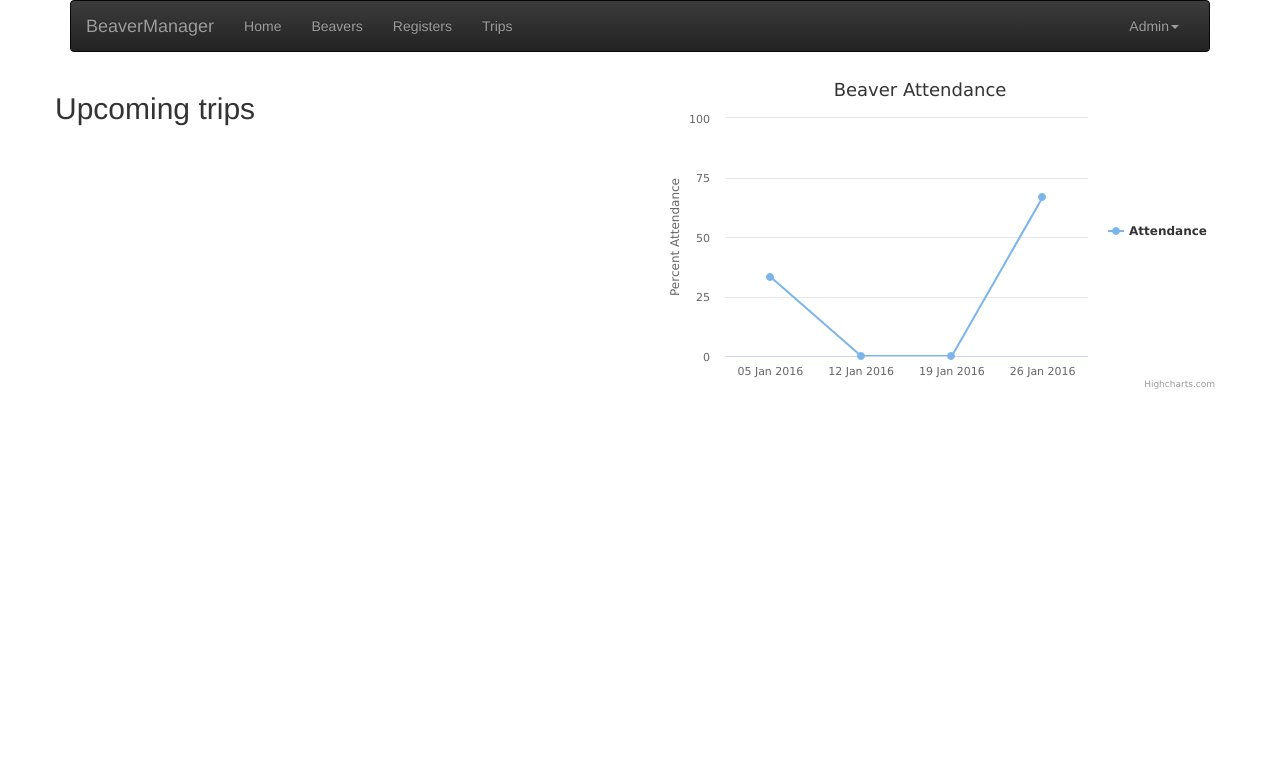
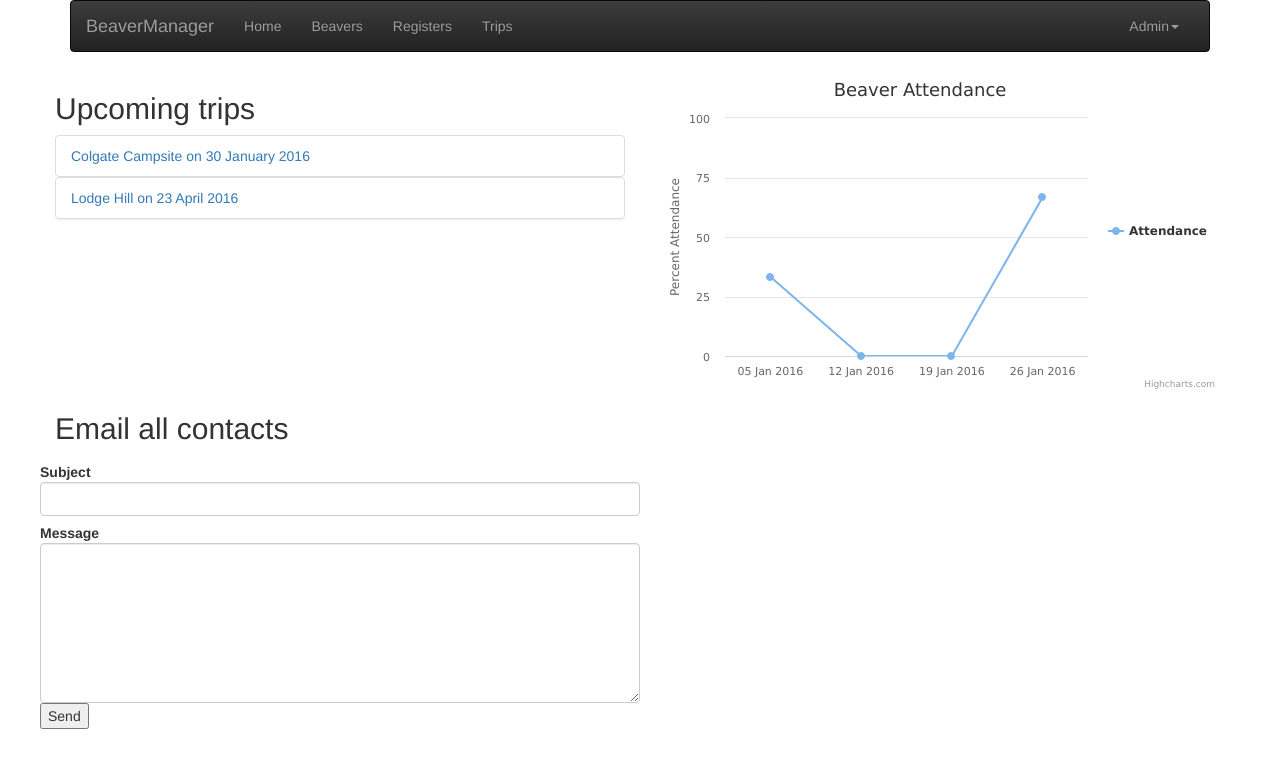
Before and after one commit to sedders123/Beaver-Manager, a Flask app: page / in a window 1280 px wide. Shown: the top 768 px of the page. Run offline with Flask 2, Linux system fonts and the light colour scheme; data comes from the database, SQL or seed files in the repository; parts of the project's set-up code (start-up, migrations or seed data) failed here and were passed over; some libraries are stand-ins or nearby versions.

Commit message:
Added upcoming trips to main view.
Started implementing mass email from main view

```diff
--- a/beaver_manager/templates/index.html
+++ b/beaver_manager/templates/index.html
@@ -1,8 +1,17 @@
 {% extends "base.html" %}
+{% import "_forms.html" as forms %}
 {% block content %}
 <div class="row">
   <div class="col-md-6 col-sm-12">
+    <div class="scrollable" style="max-height: 40%">
       <h2>Upcoming trips</h2>
+      <ul class="list-group">
+        {% for trip in upcoming_trips %}
+          <a href="/trips/{{ trip.id }}">
+            <li class="list-group-item"> {{trip.location}} on {{trip.date.date().strftime('%d %B %Y')}}</li>
+          </a>
+        {% endfor %}
+    </div>
   </div>
   <div class="col-md-6 col-sm-12">
     <div id="container" class="chart" style="height: {{ height }}%; width: 100%"></div>
@@ -14,5 +23,22 @@
     </script>
   </div>
 </div>
+<div class="row">
+  <div class="col-md-6 col-sm-12">
+    <h2>Email all contacts</h2>
+    <form name="email" class="form-horizontal" method="post">
+      <div class="form-group">
+        <label for="subject" class="control-label">Subject</label>
+        <input type="text" class="form-control" id="subject" name="subject"></input>
+        <label for="message" class="control-label">Message</label>
+        <textarea class="form-control" id="Message" style="height:20%;" name="message"></textarea>
+        <input type="submit" value="Send">
+      </div>
+    </form>
+  </div>
+  <div class="col-md-6 col-sm-12">
+
+  </div>
+</div>
 {{ test }}
 {% endblock %}
--- a/beaver_manager/views.py
+++ b/beaver_manager/views.py
@@ -10,6 +10,7 @@ from flask.ext.login import login_user, logout_user, current_user, login_require
 from flask_admin.contrib.sqla import ModelView
 from flask_admin.model import InlineFormAdmin
 from flask_admin import Admin, AdminIndexView, expose
+import datetime
 
 from beaver_manager import app, db
 from .models import *
@@ -52,7 +53,7 @@ def internal_error(error):
 
 
 @app.route('/')
-@app.route('/index')
+@app.route('/index', methods=['GET', 'POST'])
 def index():
     """Displays the homepage"""
     attendances = Attendance.query.all()
@@ -89,10 +90,33 @@ def index():
         percent = to_percent(present, total)
         attendance_data.append(percent)
     height = 40
+
+    now = datetime.datetime.now()
+    trips = Trip.query.all()
+    upcoming_trips = []
+    for trip in trips:
+        if trip.date > now:  # checks if date is in the future
+            upcoming_trips.append(trip)
     test = ""  #: Doc Can be used to print variables during runtime
+
+    if request.method == "POST":
+        form = request.form
+        for field in form:
+            if field == "subject":
+                subject = form[field]
+            elif field == "message":
+                message == form[field]
+            else:
+                app.logger.error("{} posted in email form".format(field))
+        contacts = EmergencyContact.query.all()
+        contacts_emails = []
+        for contact in contacts:
+            contacts_emails.append(contact.email)
+        send_email()  # Fill in
+
     return render_template("index.html", html_title='Home', test=test,
                            dates=sorted_dates, attendance_data=attendance_data,
-                           height=height)
+                           height=height, upcoming_trips=upcoming_trips)
 
 
 @app.route('/beavers')
```
Also changed, not shown: beaver_manager/forms.py (+6 -1 lines).
